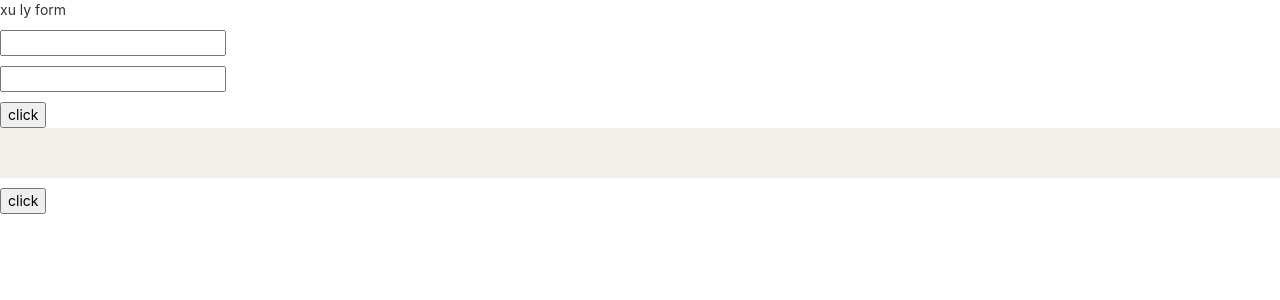
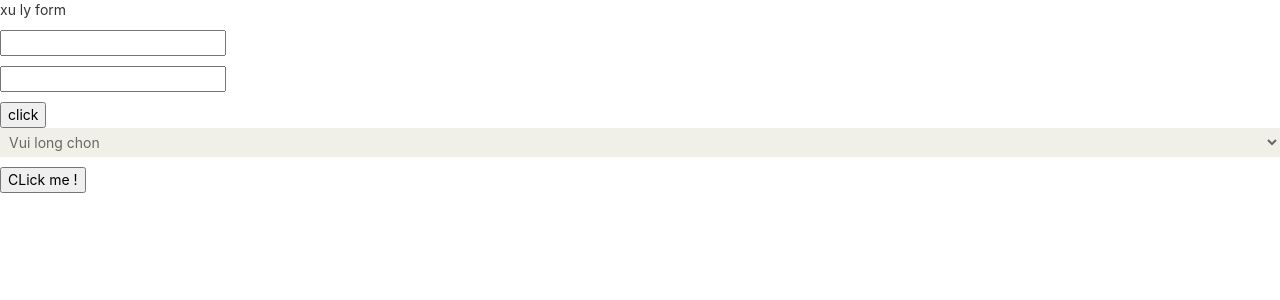
Before and after one commit to PhanVPhuc/my-app, a React (Create React App) app: page / in a window 1280 px wide. Shown: the top 300 px of the page. Built offline with nearby package versions, Linux system fonts and the light colour scheme.

Commit message:
select tag

```diff
--- a/src/App.js
+++ b/src/App.js
@@ -1,6 +1,6 @@
 // import logo from "./logo.svg";
-// import "./App.css";
-// import React, { useState } from "react";
+import "./App.css";
+import React, { useState } from "react";
 // import Footer from "./Footer";
 // import Header from "./Header";
 
@@ -81,8 +81,6 @@
 
 // export default App;
 
-import { useState } from "react";
-
 // cau truc 1 component : la nhung doan html dc viet ben trong js
 function App(props) {
   const [getEmail, setEmail] = useState("");
--- a/src/component/bai13.js
+++ b/src/component/bai13.js
@@ -1,4 +1,4 @@
-import { useState } from "react";
+import React, { useState } from "react";
 
 // // cau truc 1 component : la nhung doan html dc viet ben trong js
 // function App(props) {
@@ -59,27 +59,60 @@ import { useState } from "react";
 // export default App;
 
 function Test(props) {
-  const [getContent, setContent] = useState("");
+  // const [getContent, setContent] = useState("");
+  // const [errE, setErrE] = useState("");
+
+  // function handleContent(e) {
+  //   // e.target.value : lay value nhap vao
+  //   // e.target.id => lay id
+  //   setContent(e.target.value);
+  // }
+  // function handleSubmit(e) {
+  //   e.preventDefault();
+
+  //   if (getContent == "") {
+  //     setErrE("Nhap content pls");
+  //   }
+  // }
+  // return (
+  //   <div>
+  //     <form onSubmit={handleSubmit}>
+  //       <textarea onChange={handleContent}>{getContent}</textarea>
+  //       <p>{errE} </p>
+  //       <button type="submit"> click </button>
+  //     </form>
+  //   </div>
+  // );
+
+  // select-tag
+
+  const [getInput, setInput] = useState("");
   const [errE, setErrE] = useState("");
 
-  function handleContent(e) {
-    // e.target.value : lay value nhap vao
-    // e.target.id => lay id
-    setContent(e.target.value);
+  function handleInput(e) {
+    e.preventDefault();
   }
   function handleSubmit(e) {
-    e.preventDefault();
+    e.preventDefault;
 
-    if ((getContent = "")) {
-      setErrE("Nhap content pls");
+    if (getInput == "") {
+      setErrE("Nhap INPUT");
+    } else {
+      setErrE("");
     }
   }
+
   return (
     <div>
-      <form onSubmit={handleSubmit}>
-        <textarea onChange={handleContent}>{getContent}</textarea>
-        <p>{errE} </p>
-        <button type="submit"> click </button>
+      <form onClick={handleSubmit}>
+        <select value={getInput} onChange={handleInput}>
+          <option value=""> Vui long chon </option>
+          <option value="1"> Male</option>
+          <option value="2"> Female</option>
+          <option value="3">ATTACK HELICOPTER</option>
+        </select>
+        <p> {errE} </p>
+        <button type="submit"> CLick me ! </button>
       </form>
     </div>
   );
```
